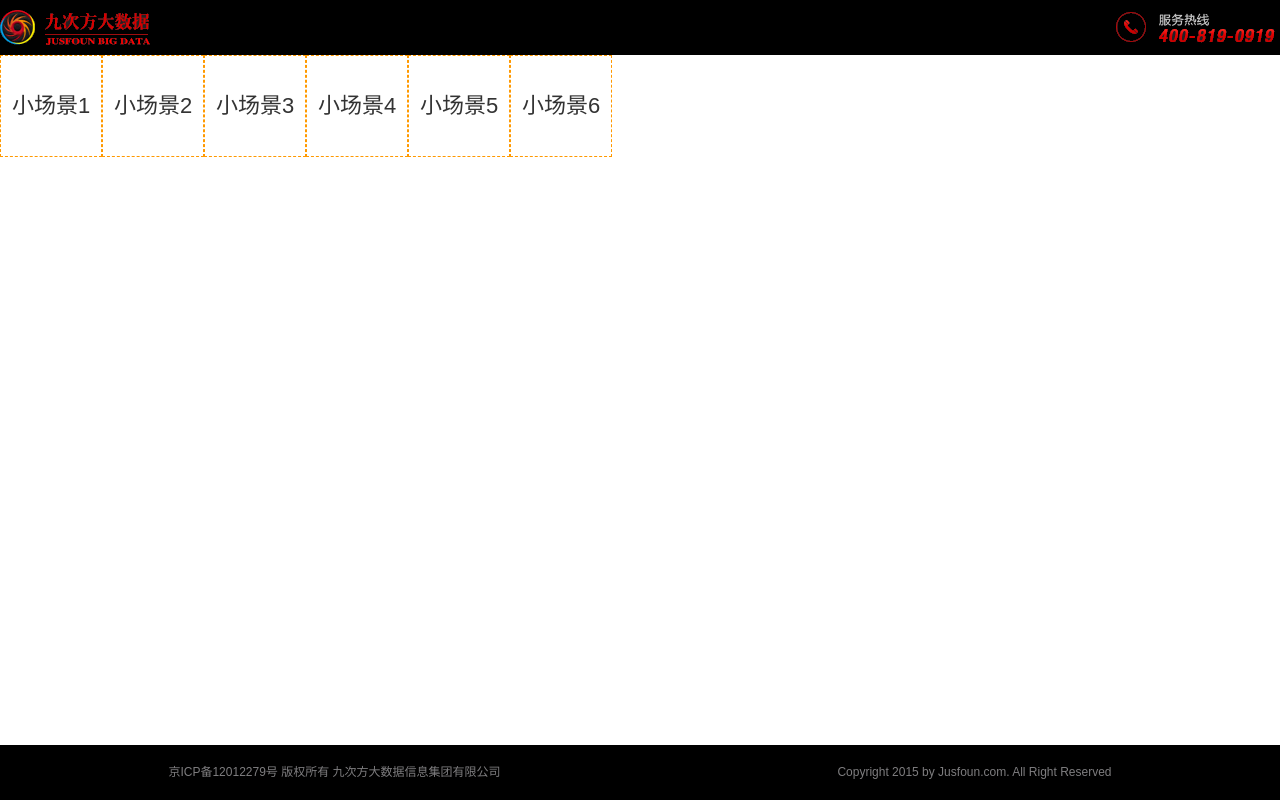
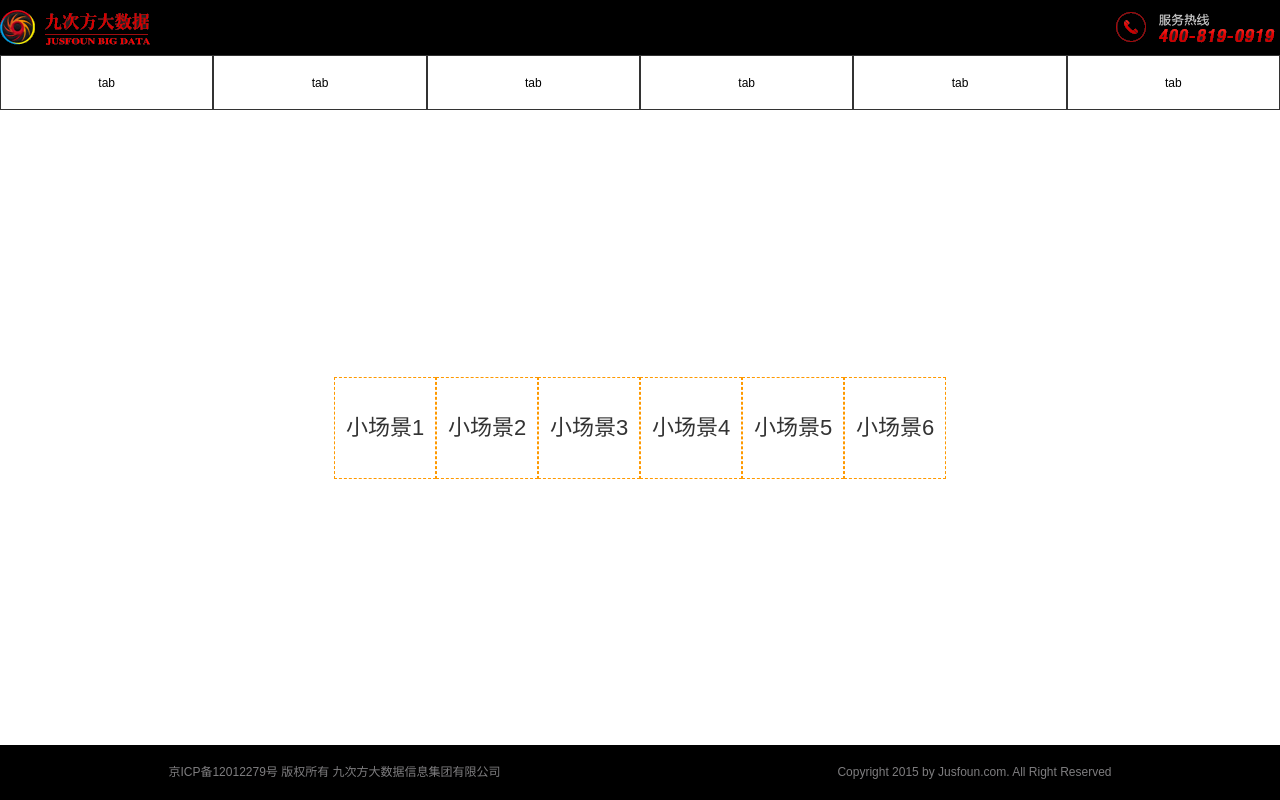
Before and after one commit to gezi666/spa-development-PC, a Vue app: page / in a window 1280 px wide. Built offline with nearby package versions, Linux system fonts and the light colour scheme.

Commit message:
edit  wenjian

```diff
--- a/src/App.vue
+++ b/src/App.vue
@@ -1,6 +1,16 @@
 <template>
   <div id="app" class="app">
-    <router-view></router-view>
+    <header>
+      <div class="inner">
+        <h1 class="logo"></h1>
+        <div class="user-area"></div>
+      </div>
+    </header>
+    <router-view class="main"></router-view>
+    <footer>
+       <span>京ICP备12012279号 版权所有 九次方大数据信息集团有限公司</span>
+      <span>Copyright 2015 by Jusfoun.com. All Right Reserved</span>
+    </footer>
   </div>
 </template>
 
@@ -12,7 +22,37 @@
 
 <style scoped>
   .app{
-    /*min-width:1280px;*/
+    min-width:1280px;
   }
-
+  header{
+    height:55px;
+    background-color: #000;
+  }
+  .inner{
+    width: 1280px;
+    display: flex;
+    justify-content: space-between;
+    margin:auto;
+  }
+  header h1{
+    width: 150px;
+    height:55px;
+    background: url("./assets/img/logo.png") no-repeat center;
+  }
+  .user-area{
+    width: 170px;
+    height:55px;
+    background: url("./assets/img/hotline.png") no-repeat center;
+  }
+  .main{
+  min-height:calc(100vh - 110px);
+ }
+  footer{
+    line-height:55px;
+    height:55px;
+    background-color: #000;
+    color: #7E7D7F;
+    display: flex;
+    justify-content:space-around;
+  }
 </style>
--- a/src/assets/js/fetch.js
+++ /dev/null
@@ -1,36 +0,0 @@
-/**
- * Created by ws on 2017/7/26.
- */
-import axios from 'axios'
-// axios 配置
-axios.defaults.timeout = 5000;
-axios.defaults.headers.post['Content-Type'] = 'application/x-www-form-urlencoded;charset=UTF-8';
-axios.defaults.baseURL = '';
-// axios.defaults.withCredentials = true;
-
-export function Post(url, params) {
-  return new Promise((resolve, reject) => {
-    axios.post(url, params)
-      .then(response => {
-        resolve(response.data);
-      }, err => {
-        reject(err);
-      })
-      .catch((error) => {
-        reject(error)
-      })
-  })
-}
-export function Fetch(url, params) {
-  return new Promise((resolve, reject) => {
-    axios.get(url, params)
-      .then(response => {
-        resolve(response.data);
-      }, err => {
-        reject(err);
-      })
-      .catch((error) => {
-        reject(error)
-      })
-  })
-}
--- a/src/pages/boot-page/index.vue
+++ b/src/pages/boot-page/index.vue
@@ -1,21 +1,17 @@
 <template>
   <div class="boot-page">
-    <header>
-      <div class="inner">
-        <h1 class="logo"></h1>
-        <div class="user-area"></div>
-      </div>
-    </header>
-    <List-tab class="main"></List-tab>
-    <footer>
-      <span>京ICP备12012279号 版权所有 九次方大数据信息集团有限公司</span>
-      <span>Copyright 2015 by Jusfoun.com. All Right Reserved</span>
-    </footer>
+    <nav>
+      <ul>
+        <router-link tag='li' v-for="i in 6" class="list-item" to='/scenes-1' key='i'>
+          tab
+        </router-link>
+      </ul>
+    </nav>
+    <List-tab class="tab-list"></List-tab>
   </div>
 </template>
 
 <script>
-  import fetch from '@/assets/js/fetch.js'
 import ListTab from '@/pages/boot-page/components/list.vue'
 export default {
   name: 'bootPage',
@@ -24,7 +20,7 @@
       msg: 'Welcome to 金融小场景'
     }
   },
-    components: {
+  components:{
     ListTab
   }
 }
@@ -32,39 +28,28 @@
 
 <!-- Add "scoped" attribute to limit CSS to this component only -->
 <style scoped>
-  .boot-page {
-  }
-  header{
-    height:55px;
-    background-color: #000;
-  }
-  .inner{
-    width: 1280px;
-    display: flex;
-    justify-content: space-between;
-    margin:auto;
-  }
-  header h1{
-    width: 150px;
-    height:55px;
-    background: url("../../assets/img/logo.png") no-repeat center;
-  }
-  .user-area{
-    width: 170px;
-    height:55px;
-    background: url("../../assets/img/hotline.png") no-repeat center;
-  }
-  .main{
-    min-height:calc(100vh - 110px);
+
+  .boot-page,nav {
   width: 1280px;
   margin: auto;
 }
-  footer{
-    line-height:55px;
+  nav ul{
+    display: flex;
+    width: 100%;
     height:55px;
-    background-color: #000;
-    color: #7E7D7F;
+  }
+
+  nav li{
+    flex:1;
     display: flex;
-    justify-content:space-around;
+    align-items: center;
+    justify-content: center;
+    border:1px solid #333333;
+  }
+  .tab-list{
+    display: flex;
+    min-height:calc(100vh - 165px);
+    align-items: center;
+    justify-content: center;
   }
 </style>
--- a/src/pages/scenes-one/index.vue
+++ b/src/pages/scenes-one/index.vue
@@ -1,9 +1,6 @@
 <template>
   <div class="scenes-one">
   <h2>{{msg}}</h2>
-  <router-link to='/scenes-1/1'>子页面1</router-link>
-  <router-link to='/scenes-1/2'>子页面2</router-link>
-  <router-view></router-view>
   </div>
 </template>
 
@@ -12,7 +9,7 @@ export default {
   name: 'scenes-1',
   data () {
     return {
-      msg: '金融小场景1'
+      msg: '欢迎来到jusfoun'
     }
   }
 }
@@ -20,11 +17,9 @@ export default {
 
 <!-- Add "scoped" attribute to limit CSS to this component only -->
 <style scoped>
-  .scenes-one{
-    width: 1280px;
-    margin:100px auto;
-  }
-  h2{
+  .scenes-one h2{
     font-size: 30px;
+    text-align: center;
+    line-height:20;
   }
 </style>
--- a/src/pages/scenes-one/pages/index/index.vue
+++ /dev/null
@@ -1,18 +0,0 @@
-<template>
-  <div class="boot-page">
-    <h1>金融小场景1-子页面</h1>
-  </div>
-</template>
-
-<script>
-export default {
-  name: 'zym2',
-  data () {
-    return {
-    }
-  }
-}
-</script>
-<!-- Add "scoped" attribute to limit CSS to this component only -->
-<style scoped>
-</style>
--- a/src/pages/scenes-one/pages/index2/index.vue
+++ /dev/null
@@ -1,18 +0,0 @@
-<template>
-  <div class="boot-page">
-    <h1>金融小场景1-子页面2</h1>
-  </div>
-</template>
-
-<script>
-export default {
-  name: 'zym',
-  data () {
-    return {
-    }
-  }
-}
-</script>
-<!-- Add "scoped" attribute to limit CSS to this component only -->
-<style scoped>
-</style>
--- a/src/pages/scenes-one/router/index.js
+++ /dev/null
@@ -1,17 +0,0 @@
-import Scenes1 from '@/pages/scenes-one/index.vue'
-import Subpage1 from '@/pages/scenes-one/pages/index'
-import subpage2 from '@/pages/scenes-one/pages/index2'
-const routes = [{
-    path: '/scenes-1',
-    name: 'scenes1',
-    component: Scenes1,
-    children: [{
-        path: '/scenes-1/1',
-        component: Subpage1
-    },{
-        path: '/scenes-1/2',
-        component: subpage2
-    }]
-}]
-
-export default routes
--- a/src/router/index.js
+++ b/src/router/index.js
@@ -1,7 +1,7 @@
 import Vue from 'vue'
 import Router from 'vue-router'
 import BootPage from '@/pages/boot-page'
-import ScenesOneRoutre from '@/pages/scenes-one/router'
+import scenesOne from '@/pages/scenes-one'
 Vue.use(Router)
 export default new Router({
   routes: [
@@ -9,6 +9,11 @@ export default new Router({
       path: '/',
       name: 'BootPage',
       component: BootPage
+    },
+    {
+      path: '/scenes-1',
+      name: 'scenesOne',
+      component: scenesOne
     }
-  ].concat(ScenesOneRoutre)
+  ]
 })
```
Also changed, not shown: package.json (+3 -5 lines), src/pages/boot-page/router/index.js (deleted, +0 -8 lines). Lines whose indentation alone changed are shown as unchanged.
